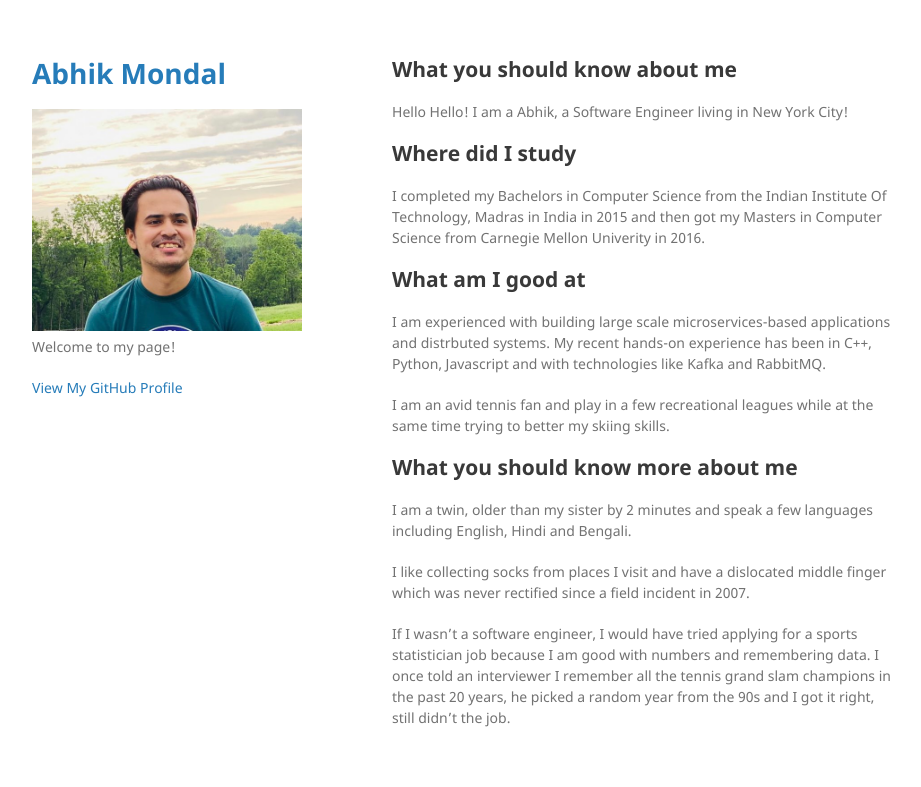
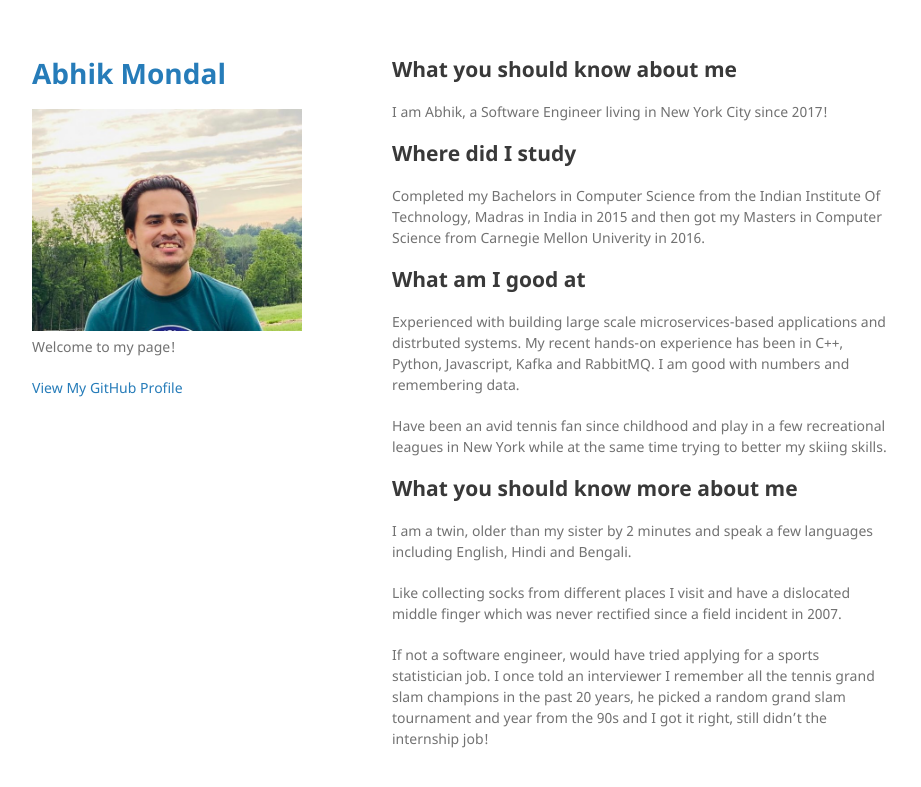
Before and after one commit to abhik92/abhik92.github.io, a Jekyll site: the page built from index.md, in a window 1280 px wide. Shown: the top 787 px of the page, without its empty margins (178-1099 px from the left). Built offline with Jekyll 4.4.1, drawn with Linux system fonts in a browser that asks for light colours; our own code applies the rules of GitHub Pages for plain Markdown files.

Commit message:
Update index.md

```diff
--- a/index.md
+++ b/index.md
@@ -4,25 +4,24 @@ layout: default
 
 ## What you should know about me
 
-Hello Hello! I am a Abhik, a Software Engineer living in New York City!
+I am Abhik, a Software Engineer living in New York City since 2017!
 
 ## Where did I study
 
-I completed my Bachelors in Computer Science from the Indian Institute Of Technology, Madras in India in 2015 and then got my Masters in Computer Science from Carnegie Mellon Univerity in 2016.
+Completed my Bachelors in Computer Science from the Indian Institute Of Technology, Madras in India in 2015 and then got my Masters in Computer Science from Carnegie Mellon Univerity in 2016.
 
 ## What am I good at
 
-I am experienced with building large scale microservices-based applications and distrbuted systems. My recent hands-on experience has been in C++, Python, Javascript and with technologies like Kafka and RabbitMQ.
+Experienced with building large scale microservices-based applications and distrbuted systems. My recent hands-on experience has been in C++, Python, Javascript, Kafka and RabbitMQ. I am good with numbers and remembering data.
 
-I am an avid tennis fan and play in a few recreational leagues while at the same time trying to better my skiing skills.
+Have been an avid tennis fan since childhood and play in a few recreational leagues in New York while at the same time trying to better my skiing skills.
 
 ## What you should know more about me
 I am a twin, older than my sister by 2 minutes and speak a few languages including English, Hindi and Bengali.
 
-I like collecting socks from places I visit and have a dislocated middle finger which was never rectified since a field incident in 2007.
+Like collecting socks from different places I visit and have a dislocated middle finger which was never rectified since a field incident in 2007.
 
-If I wasn't a software engineer, I would have tried applying for a sports statistician job because I am good with numbers and remembering data.
-I once told an interviewer I remember all the tennis grand slam champions in the past 20 years, he picked a random year from the 90s and I got it right, still didn't the job.
+If not a software engineer, would have tried applying for a sports statistician job. I once told an interviewer I remember all the tennis grand slam champions in the past 20 years, he picked a random grand slam tournament and year from the 90s and I got it right, still didn't the internship job!
 
 <!---
 Text can be **bold**, _italic_, or ~~strikethrough~~.
```
